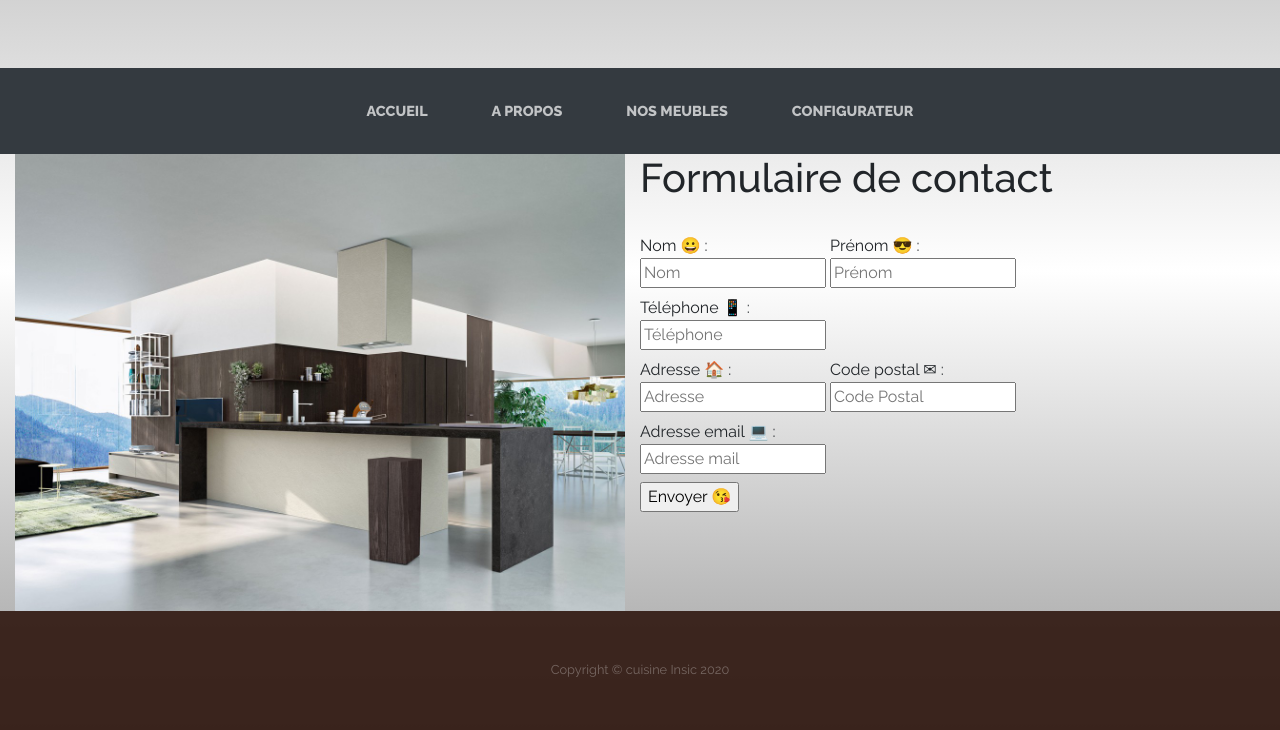
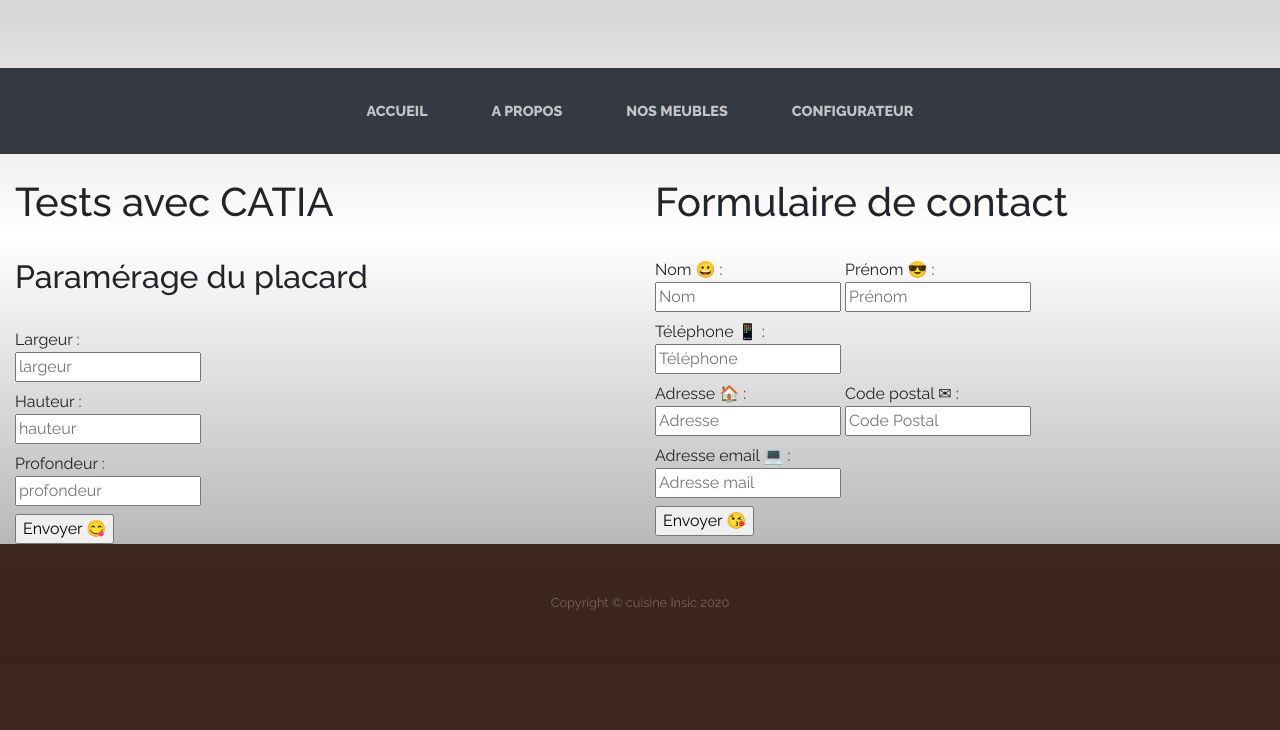
Before and after one commit to Little-Groundhog/Insic-Cuisine, a PHP site: page /store.php in a window 1280 px wide. Shown: the part 206-936 px from the top of the page. After the commit the page ends 816 px from the top, so only its background shows below. Run offline with PHP 8.4, Linux system fonts and the light colour scheme; some libraries are stand-ins or nearby versions.

Commit message:
[FEATURES] Formulaire de tests pour catia avec envoi dans la base de donnée

```diff
--- a/store.php
+++ b/store.php
@@ -42,10 +42,63 @@
     <div>
         <div class="container-fluid text-left">
             <div class="row">
-                <div class="col-md-6"><img class="img-fluid" src="assets/img/bg.jpg" alt="cuisine_exemple"></div>
+                <div class="col-md-6">
+<?php
+                try
+                {
+                $bdd = new PDO('mysql:host=localhost;dbname=iblkmqyy_cuisine;charset=utf8', 'iblkmqyy_cuisine', 'Marmotte8');
+                $bdd->setAttribute(PDO::ATTR_ERRMODE, PDO::ERRMODE_EXCEPTION);
+                }
+                catch (Exception $e)
+                {
+                die('Erreur : ' . $e->getMessage());
+                }
+?>
+<!-- text field -->
+  <form action="store.php" method="post" ><br>
+    <h1>Tests avec CATIA</h1><br>
+      <h2>Paramérage du placard</h2><br>
 
-  <!-- text field -->
-  <form action="store.php" method="post" >
+    <label class="formulaire_client" for="nom">
+        Largeur :<br>
+        <input type="text" name="largeur" value="" placeholder="largeur"/>
+    </label><br>
+
+    <label class="formulaire_client" for="prenom">
+        Hauteur :<br>
+        <input type="text" name="hauteur" value="" placeholder="hauteur"/>
+    </label><br>
+
+    <label class="formulaire_client" for="telephone">
+        Profondeur :<br>
+        <input type="text" name="profondeur" value="" placeholder="profondeur"/>
+    </label><br>
+
+  <!-- hidden inputs -->
+      <input type="submit" value="Envoyer 😋" name="go_param_placard"/>
+</form>
+<?php
+if(isset($_POST["go_param_placard"]))//Quand le bouton envoyer est pressé pour le paramétre placard
+{
+    $largeur = $_POST["largeur"];
+    $hauteur = $_POST["hauteur"];
+    $profondeur = $_POST["profondeur"];
+
+    //Envoi dans la base de donnée
+    $sql = $bdd->prepare ("INSERT INTO placard_bas
+                                    (largeur, hauteur, profondeur)
+                                    VALUES
+                                    (:largeur, :hauteur, :profondeur)");
+
+    $sql->bindParam(':largeur',$largeur);
+    $sql->bindParam(':hauteur',$hauteur);
+    $sql->bindParam(':profondeur',$profondeur);
+    $sql->execute();
+}
+?>
+</div>
+    <div class="col-md-6"><!-- text field -->
+  <form action="store.php" method="post" ><br>
     <h1>Formulaire de contact</h1><br>
 
     <label class="formulaire_client" for="nom">
@@ -82,18 +135,8 @@
       <input type="submit" value="Envoyer 😘" name="go"/>
 </form>
 <?php
-if(isset($_POST["go"]))//Quand le bouton envoyer est pressé
+if(isset($_POST["go"]))//Quand le bouton envoyer est pressé pour le formulaire client
 {
-    try
-    {
-      $bdd = new PDO('mysql:host=localhost;dbname=iblkmqyy_cuisine;charset=utf8', 'iblkmqyy_cuisine', 'Marmotte8');
-      $bdd->setAttribute(PDO::ATTR_ERRMODE, PDO::ERRMODE_EXCEPTION);
-    }
-    catch (Exception $e)
-    {
-            die('Erreur : ' . $e->getMessage());
-    }
-
     $nom = $_POST["nom"];
     $prenom = $_POST["prenom"];
     $adresse = $_POST["adresse"];
@@ -118,6 +161,7 @@ if(isset($_POST["go"]))//Quand le bouton envoyer est pressé
                 </div>
             </div>
         </div>
+    </div>
     <footer class="footer text-faded text-center py-5">
         <div class="container">
             <p class="m-0 small">Copyright&nbsp;©&nbsp;cuisine Insic 2020</p>
```
